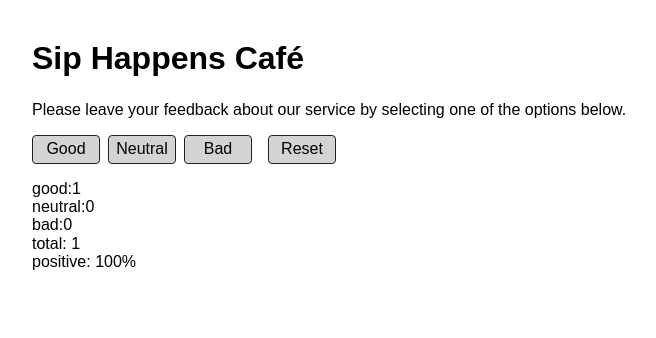
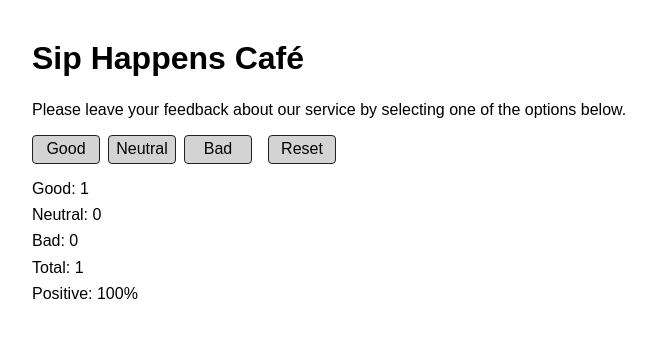
Before and after one commit to Liubko89/goit-react-hw-02, a React (Vite) app: page / in a window 1280 px wide. Both pictures are taken after a click on the button "Good". Shown: the top 338 px of the page, without its empty margins (8-664 px from the left). Built offline with nearby package versions, Linux system fonts and the light colour scheme.

Commit message:
added css to feedback

```diff
--- a/src/components/Feedback/Feedback.jsx
+++ b/src/components/Feedback/Feedback.jsx
@@ -1,15 +1,19 @@
+import css from "./Feedback.module.css";
+
 const Feedback = ({ stats, totalFeedback }) => {
   return (
-    <div>
+    <div className={css.feedbackContainer}>
       {Object.keys(stats).map((state, index) => {
         return (
-          <p key={index}>
-            {state}:<span>{stats[state]}</span>
+          <p key={index} className={css.feedback}>
+            {state}: <span>{stats[state]}</span>
           </p>
         );
       })}
-      <p>total: {totalFeedback}</p>
-      <p>positive: {Math.round((stats.good / totalFeedback) * 100)}%</p>
+      <p className={css.feedback}>total: {totalFeedback}</p>
+      <p className={css.feedback}>
+        positive: {Math.round((stats.good / totalFeedback) * 100)}%
+      </p>
     </div>
   );
 };
--- /dev/null
+++ b/src/components/Feedback/Feedback.module.css
@@ -0,0 +1,10 @@
+.feedbackContainer {
+  display: flex;
+  flex-direction: column;
+  gap: 8px;
+  align-items: flex-start;
+}
+
+.feedback {
+  text-transform: capitalize;
+}
```
